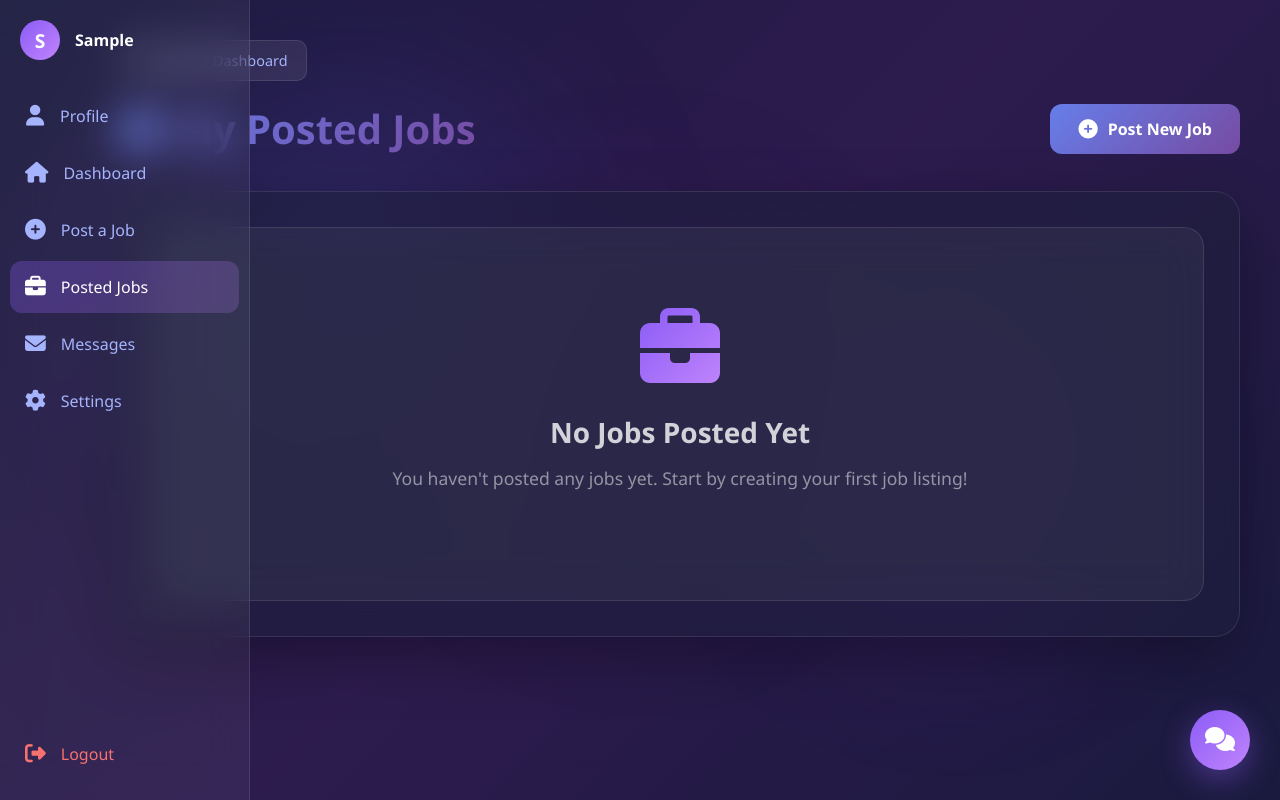
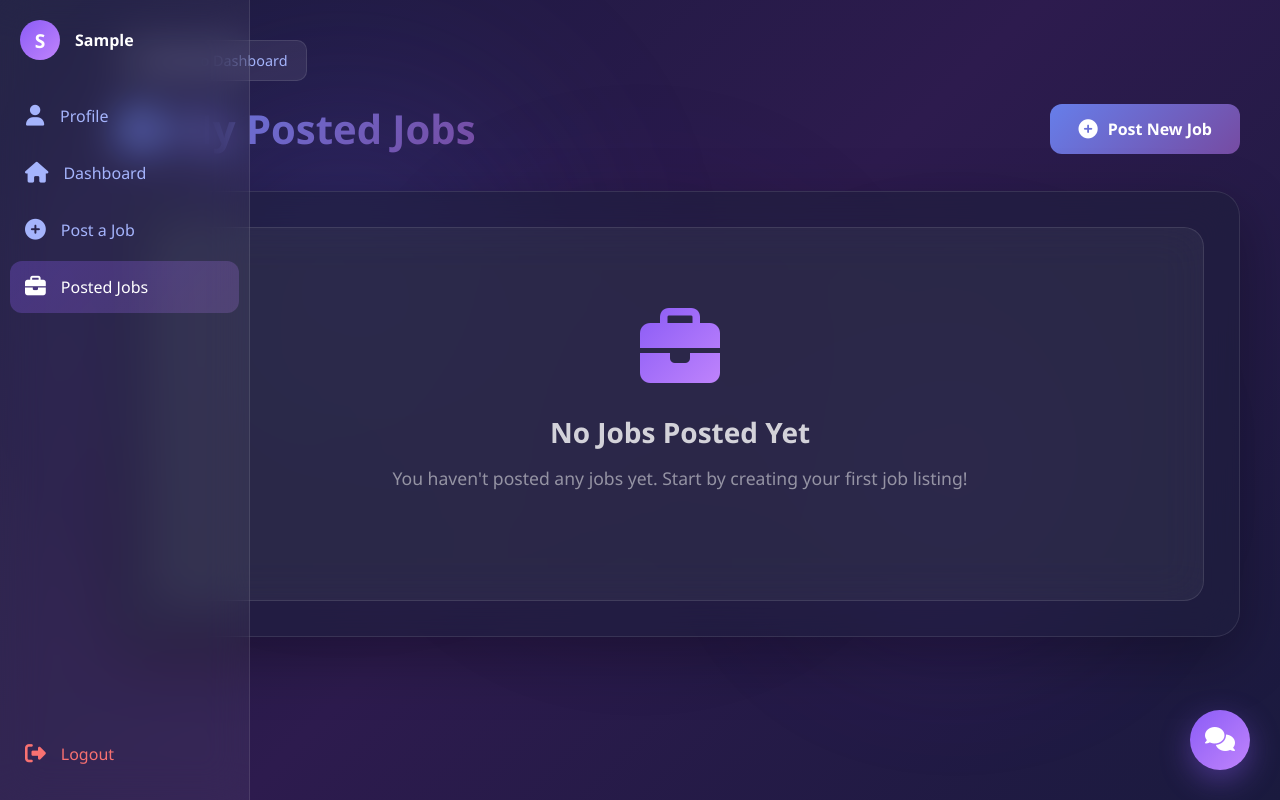
Before and after one commit to nevil0910/freelancing-software, a Django app: page /my-jobs/ in a window 1280 px wide. Run offline with Django 4.2, Linux system fonts and the light colour scheme; the visitor is signed in with stand-in values (Sample User, id 1); data that the repository does not hold is empty; parts of the project's set-up code (start-up, migrations or seed data) failed here and were passed over.

Commit message:
Removed Unnecessary

```diff
--- a/core/templates/core/client_sidebar.html
+++ b/core/templates/core/client_sidebar.html
@@ -22,14 +22,6 @@
                     <i class="fas fa-briefcase"></i>
                     <span class="nav-text">Posted Jobs</span>
                 </a>
-                <a href="#" class="nav-item">
-                    <i class="fas fa-envelope"></i>
-                    <span class="nav-text">Messages</span>
-                </a>
-                <a href="#" class="nav-item">
-                    <i class="fas fa-cog"></i>
-                    <span class="nav-text">Settings</span>
-                </a>
             </nav>
 
             <div class="sidebar-footer">
```
Also changed, not shown: core/templates/core/freelancer_sidebar.html (+0 -8 lines).
